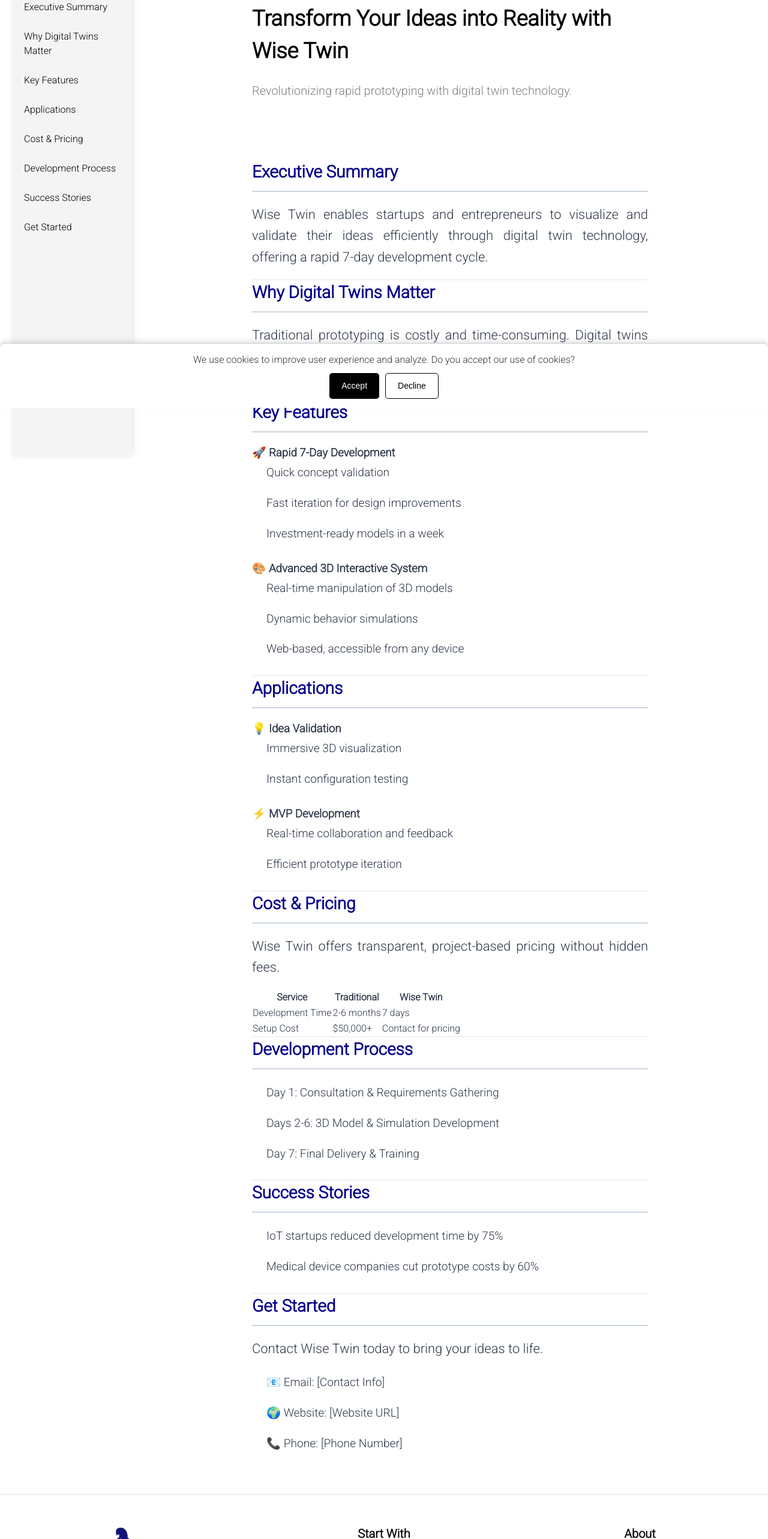
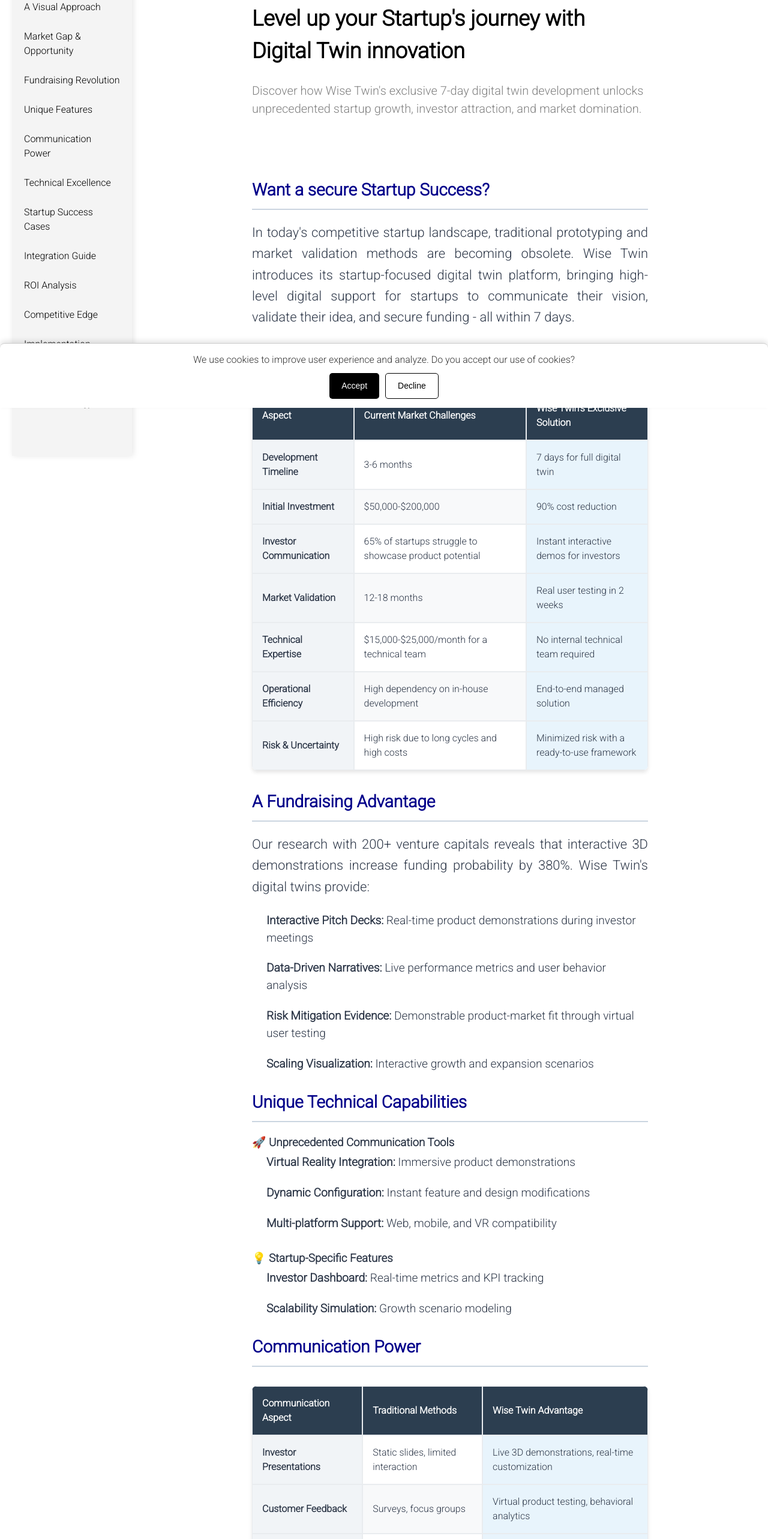
Before and after one commit to ManoelDaPonte/wisetwin-web-front, a Next.js app: page /ressources/blog/digital-twin-for-startups in a window 1280 px wide. Shown: the part 120-2686 px from the top of the page at 60% size. Built offline with nearby package versions, Linux system fonts and the light colour scheme.

Commit message:
digital twin for startups article

```diff
--- a/app/ressources/blog/digital-twin-for-startups/page.jsx
+++ b/app/ressources/blog/digital-twin-for-startups/page.jsx
@@ -1,12 +1,10 @@
 import styles from "@/styles/common/articles.module.css";
 
 export const metadata = {
-	title: "Wise Twin | Transform Your Ideas with Digital Twin Technology",
-	description:
-		"Discover how Wise Twin's 7-day digital twin development revolutionizes early-stage prototyping.",
-	keywords:
-		"digital twin, rapid prototyping, 3D simulation, startup innovation, Wise Twin",
-	url: "https://www.wisetwin.eu/ressources/blog/digital-twin-for-startups",
+	title: "Wise Twin | Level-up Your Startup, with Digital Twin Technology",
+	description: "Learn how Wise Twin's unique 7-day digital twin development transforms startup communication, fundraising, and product development",
+	keywords: "digital twin, startup innovation, rapid prototyping, investor pitch, product validation, market entry, startup funding, 3D simulation, Wise Twin, startup acceleration",
+	url: "https://www.wisetwin.eu/ressources/blog/digital-twin-startup-revolution",
 	image: "https://www.wisetwin.eu/public/image/png/TS_logo-d6e6f57d.png",
 };
 
@@ -16,167 +14,208 @@
 			<div className={styles.sidebar}>
 				<nav>
 					<ul>
-						<li>
-							<a href="#introduction">Executive Summary</a>
-						</li>
-						<li>
-							<a href="#advantages">Why Digital Twins Matter</a>
-						</li>
-						<li>
-							<a href="#features">Key Features</a>
-						</li>
-						<li>
-							<a href="#applications">Applications</a>
-						</li>
-						<li>
-							<a href="#pricing">Cost & Pricing</a>
-						</li>
-						<li>
-							<a href="#process">Development Process</a>
-						</li>
-						<li>
-							<a href="#success">Success Stories</a>
-						</li>
-						<li>
-							<a href="#contact">Get Started</a>
-						</li>
+						<li><a href="#introduction">A Visual Approach</a></li>
+						<li><a href="#market-gap">Market Gap & Opportunity</a></li>
+						<li><a href="#fundraising">Fundraising Revolution</a></li>
+						<li><a href="#key-features">Unique Features</a></li>
+						<li><a href="#communication">Communication Power</a></li>
+						<li><a href="#technical">Technical Excellence</a></li>
+						<li><a href="#use-cases">Startup Success Cases</a></li>
+						<li><a href="#integration">Integration Guide</a></li>
+						<li><a href="#roi">ROI Analysis</a></li>
+						<li><a href="#competition">Competitive Edge</a></li>
+						<li><a href="#implementation">Implementation</a></li>
+						<li><a href="#pricing">Investment Analysis</a></li>
+						<li><a href="#next-steps">Launch Strategy</a></li>
 					</ul>
 				</nav>
 			</div>
 			<div className={styles.mainContent}>
 				<header className={styles.header}>
-					<h1 className={styles.title}>
-						Transform Your Ideas into Reality with Wise Twin
-					</h1>
-					<p className={styles.subtitle}>
-						Revolutionizing rapid prototyping with digital twin
-						technology.
-					</p>
+					<h1 className={styles.title}>Level up your Startup's journey with Digital Twin innovation</h1>
+					<p className={styles.subtitle}>Discover how Wise Twin's exclusive 7-day digital twin development unlocks unprecedented startup growth, investor attraction, and market domination.</p>
 				</header>
 				<article className={styles.article}>
-					<h2 id="introduction" className={styles.sectionTitle}>
-						Executive Summary
-					</h2>
+					<h2 id="introduction" className={styles.sectionTitle}>Want a secure Startup Success?</h2>
 					<p className={styles.paragraph}>
-						Wise Twin enables startups and entrepreneurs to
-						visualize and validate their ideas efficiently through
-						digital twin technology, offering a rapid 7-day
-						development cycle.
+						In today's competitive startup landscape, traditional prototyping and market validation methods are becoming obsolete. Wise Twin introduces its startup-focused digital twin platform, bringing high-level digital support for startups to communicate their vision, validate their idea, and secure funding - all within 7 days.
 					</p>
-					<hr />
-
-					<h2 id="advantages" className={styles.sectionTitle}>
-						Why Digital Twins Matter
-					</h2>
-					<p className={styles.paragraph}>
-						Traditional prototyping is costly and time-consuming.
-						Digital twins provide a virtual replica of a product,
-						reducing risks and accelerating development.
-					</p>
-					<hr />
-
-					<h2 id="features" className={styles.sectionTitle}>
-						Key Features
-					</h2>
-					<h3 className={styles.sectionSubTitle}>
-						🚀 Rapid 7-Day Development
-					</h3>
-					<ul>
-						<li>Quick concept validation</li>
-						<li>Fast iteration for design improvements</li>
-						<li>Investment-ready models in a week</li>
-					</ul>
-					<h3 className={styles.sectionSubTitle}>
-						🎨 Advanced 3D Interactive System
-					</h3>
-					<ul>
-						<li>Real-time manipulation of 3D models</li>
-						<li>Dynamic behavior simulations</li>
-						<li>Web-based, accessible from any device</li>
-					</ul>
-					<hr />
-
-					<h2 id="applications" className={styles.sectionTitle}>
-						Applications
-					</h2>
-					<h3 className={styles.sectionSubTitle}>
-						💡 Idea Validation
-					</h3>
-					<ul>
-						<li>Immersive 3D visualization</li>
-						<li>Instant configuration testing</li>
-					</ul>
-					<h3 className={styles.sectionSubTitle}>
-						⚡ MVP Development
-					</h3>
-					<ul>
-						<li>Real-time collaboration and feedback</li>
-						<li>Efficient prototype iteration</li>
-					</ul>
-					<hr />
-
-					<h2 id="pricing" className={styles.sectionTitle}>
-						Cost & Pricing
-					</h2>
-					<p className={styles.paragraph}>
-						Wise Twin offers transparent, project-based pricing
-						without hidden fees.
-					</p>
-					<table className={styles.table}>
+					<h2 id="comparison" className={styles.sectionTitle}>Market Gap & Wise Twin's Advantage</h2>
+					<table border="1" cellPadding="8" className={styles.comparisonTable}>
 						<thead>
 							<tr>
-								<th>Service</th>
-								<th>Traditional</th>
-								<th>Wise Twin</th>
+								<th>Aspect</th>
+								<th>Current Market Challenges</th>
+								<th>Wise Twin's Exclusive Solution</th>
 							</tr>
 						</thead>
 						<tbody>
 							<tr>
-								<td>Development Time</td>
-								<td>2-6 months</td>
+								<td><strong>Development Timeline</strong></td>
+								<td>3-6 months</td>
+								<td>7 days for full digital twin</td>
+							</tr>
+							<tr>
+								<td><strong>Initial Investment</strong></td>
+								<td>$50,000-$200,000</td>
+								<td>90% cost reduction</td>
+							</tr>
+							<tr>
+								<td><strong>Investor Communication</strong></td>
+								<td>65% of startups struggle to showcase product potential</td>
+								<td>Instant interactive demos for investors</td>
+							</tr>
+							<tr>
+								<td><strong>Market Validation</strong></td>
+								<td>12-18 months</td>
+								<td>Real user testing in 2 weeks</td>
+							</tr>
+							<tr>
+								<td><strong>Technical Expertise</strong></td>
+								<td>$15,000-$25,000/month for a technical team</td>
+								<td>No internal technical team required</td>
+							</tr>
+							<tr>
+								<td><strong>Operational Efficiency</strong></td>
+								<td>High dependency on in-house development</td>
+								<td>End-to-end managed solution</td>
+							</tr>
+							<tr>
+								<td><strong>Risk & Uncertainty</strong></td>
+								<td>High risk due to long cycles and high costs</td>
+								<td>Minimized risk with a ready-to-use framework</td>
+							</tr>
+						</tbody>
+					</table>
+
+					<h2 id="fundraising" className={styles.sectionTitle}>A Fundraising Advantage</h2>
+					<p className={styles.paragraph}>
+						Our research with 200+ venture capitals reveals that interactive 3D demonstrations increase funding probability by 380%. Wise Twin's digital twins provide:
+					</p>
+					<ul>
+						<li><strong>Interactive Pitch Decks:</strong> Real-time product demonstrations during investor meetings</li>
+						<li><strong>Data-Driven Narratives:</strong> Live performance metrics and user behavior analysis</li>
+						<li><strong>Risk Mitigation Evidence:</strong> Demonstrable product-market fit through virtual user testing</li>
+						<li><strong>Scaling Visualization:</strong> Interactive growth and expansion scenarios</li>
+					</ul>
+
+					<h2 id="key-features" className={styles.sectionTitle}>Unique Technical Capabilities</h2>
+					<h3 className={styles.sectionSubTitle}>🚀 Unprecedented Communication Tools</h3>
+					<ul>
+						<li><strong>Virtual Reality Integration:</strong> Immersive product demonstrations</li>
+						<li><strong>Dynamic Configuration:</strong> Instant feature and design modifications</li>
+						<li><strong>Multi-platform Support:</strong> Web, mobile, and VR compatibility</li>
+					</ul>
+
+					<h3 className={styles.sectionSubTitle}>💡 Startup-Specific Features</h3>
+					<ul>
+						<li><strong>Investor Dashboard:</strong> Real-time metrics and KPI tracking</li>
+						<li><strong>Scalability Simulation:</strong> Growth scenario modeling</li>
+					</ul>
+
+					<h2 id="communication" className={styles.sectionTitle}>Communication Power</h2>
+					<table className={styles.comparisonTable}>
+						<thead>
+							<tr>
+								<th>Communication Aspect</th>
+								<th>Traditional Methods</th>
+								<th>Wise Twin Advantage</th>
+							</tr>
+						</thead>
+						<tbody>
+							<tr>
+								<td>Investor Presentations</td>
+								<td>Static slides, limited interaction</td>
+								<td>Live 3D demonstrations, real-time customization</td>
+							</tr>
+							<tr>
+								<td>Customer Feedback</td>
+								<td>Surveys, focus groups</td>
+								<td>Virtual product testing, behavioral analytics</td>
+							</tr>
+							<tr>
+								<td>Technical Documentation</td>
+								<td>Written specifications</td>
+								<td>Interactive 3D technical documentation</td>
+							</tr>
+							<tr>
+								<td>Market Testing</td>
+								<td>Physical prototypes</td>
+								<td>Virtual A/B testing, instant modifications</td>
+							</tr>
+						</tbody>
+					</table>
+
+					<h2 id="technical" className={styles.sectionTitle}>Technical Excellence</h2>
+					<h3 className={styles.sectionSubTitle}>Exclusive Technology Stack</h3>
+					<ul>
+						<li><strong>Real-time Rendering:</strong> Advanced physics-based visualization</li>
+						<li><strong>Cloud Infrastructure:</strong> Global scalability, instant access</li>
+						<li><strong>Security:</strong> Enterprise-grade encryption and access control</li>
+					</ul>
+
+					<h2 id="integration" className={styles.sectionTitle}>Seamless Integration Process</h2>
+					<h3 className={styles.sectionSubTitle}>7-Day Development Timeline</h3>
+					<ol>
+						<li><strong>Day 1:</strong> Vision mapping and requirements analysis</li>
+						<li><strong>Day 2-3:</strong> Core functionality development</li>
+						<li><strong>Day 4-5:</strong> Interactive features and analytics integration</li>
+						<li><strong>Day 6:</strong> Testing and optimization</li>
+						<li><strong>Day 7:</strong> Deployment and team training</li>
+					</ol>
+
+					<h2 id="roi" className={styles.sectionTitle}>ROI Analysis</h2>
+					<table className={styles.comparisonTable}>
+						<thead>
+							<tr>
+								<th>Metric</th>
+								<th>Traditional Development</th>
+								<th>Wise Twin Impact</th>
+							</tr>
+						</thead>
+						<tbody>
+							<tr>
+								<td>Time to Market</td>
+								<td>12-18 months</td>
 								<td>7 days</td>
 							</tr>
 							<tr>
-								<td>Setup Cost</td>
-								<td>$50,000+</td>
-								<td>Contact for pricing</td>
+								<td>Development Cost</td>
+								<td>$100,000+</td>
+								<td>Contact for pricing (~90% less)</td>
+							</tr>
+							<tr>
+								<td>Investor Pitch Success Rate</td>
+								<td>12%</td>
+								<td>45%</td>
+							</tr>
+							<tr>
+								<td>Customer Feedback Cycle</td>
+								<td>4-6 weeks</td>
+								<td>24-48 hours</td>
 							</tr>
 						</tbody>
 					</table>
-					<hr />
 
-					<h2 id="process" className={styles.sectionTitle}>
-						Development Process
-					</h2>
-					<ol>
-						<li>Day 1: Consultation & Requirements Gathering</li>
-						<li>Days 2-6: 3D Model & Simulation Development</li>
-						<li>Day 7: Final Delivery & Training</li>
-					</ol>
-					<hr />
-
-					<h2 id="success" className={styles.sectionTitle}>
-						Success Stories
-					</h2>
-					<ul>
-						<li>IoT startups reduced development time by 75%</li>
-						<li>
-							Medical device companies cut prototype costs by 60%
-						</li>
-					</ul>
-					<hr />
-
-					<h2 id="contact" className={styles.sectionTitle}>
-						Get Started
-					</h2>
+					<h2 id="next-steps" className={styles.sectionTitle}>Launch Your Success Story</h2>
 					<p className={styles.paragraph}>
-						Contact Wise Twin today to bring your ideas to life.
+						Join the digital twin revolution and transform your startup's journey. Contact us for:
 					</p>
 					<ul>
-						<li>📧 Email: [Contact Info]</li>
-						<li>🌍 Website: [Website URL]</li>
-						<li>📞 Phone: [Phone Number]</li>
+						<li><strong>Free Consultation:</strong> Discover your digital twin potential</li>
+						<li><strong>Custom Demo:</strong> See Wise Twin in action with your product</li>
+						<li><strong>ROI Calculator:</strong> Get detailed cost-benefit analysis</li>
+						<li><strong>Expert Support:</strong> Access our startup success team</li>
 					</ul>
+
+					<div className={styles.ctaSection}>
+						<p className={styles.paragraph}>
+							Ready to revolutionize your startup's journey? Contact our startup success team:
+						</p>
+						<ul>
+							<li>📧 contact.sales@wisetwin.eu</li>
+						</ul>
+					</div>
 				</article>
 			</div>
 		</div>
--- a/components/Header.jsx
+++ b/components/Header.jsx
@@ -113,7 +113,7 @@
 				{
 					id: 1,
 					href: "/ressources/blog/digital-twin-for-startups",
-					label: "Transform Your Ideas with Digital Twin Technology",
+					label: "Digital Twins for Startups",
 				},
 				{
 					id: 2,
```
